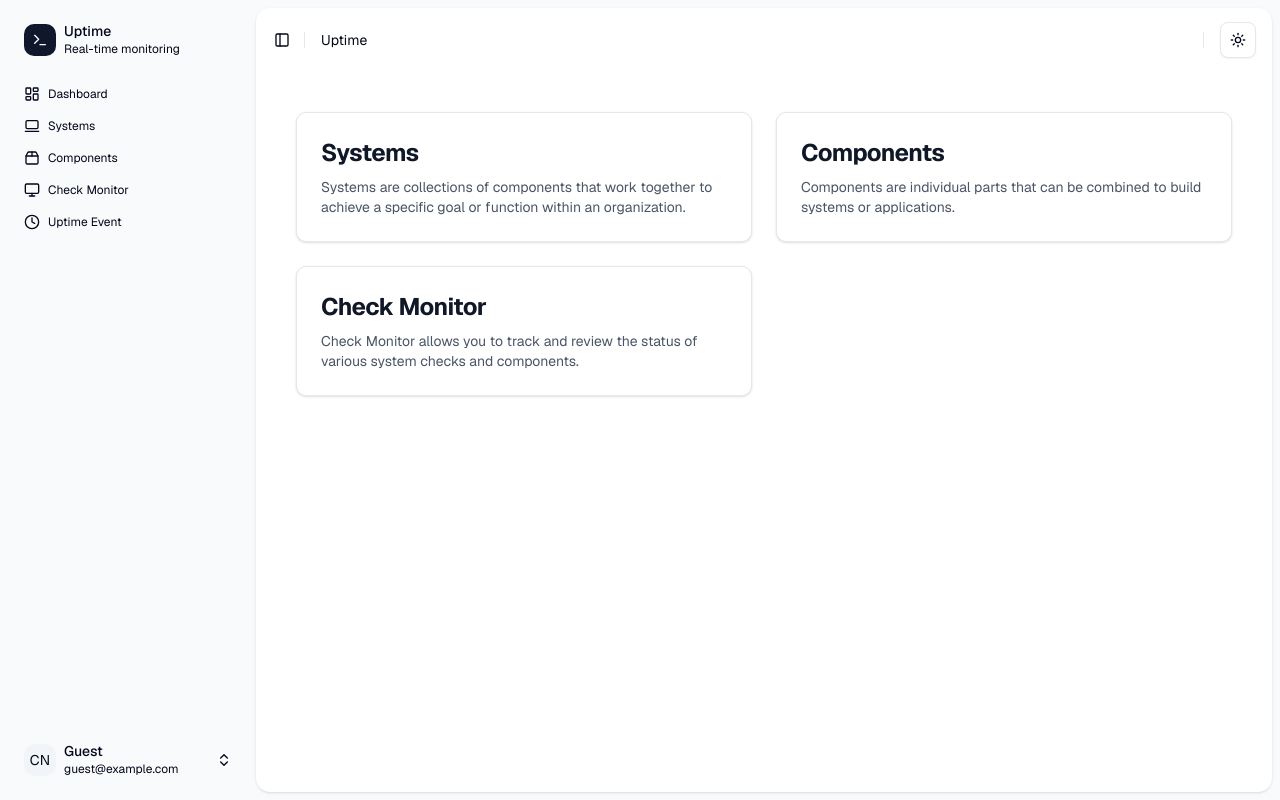
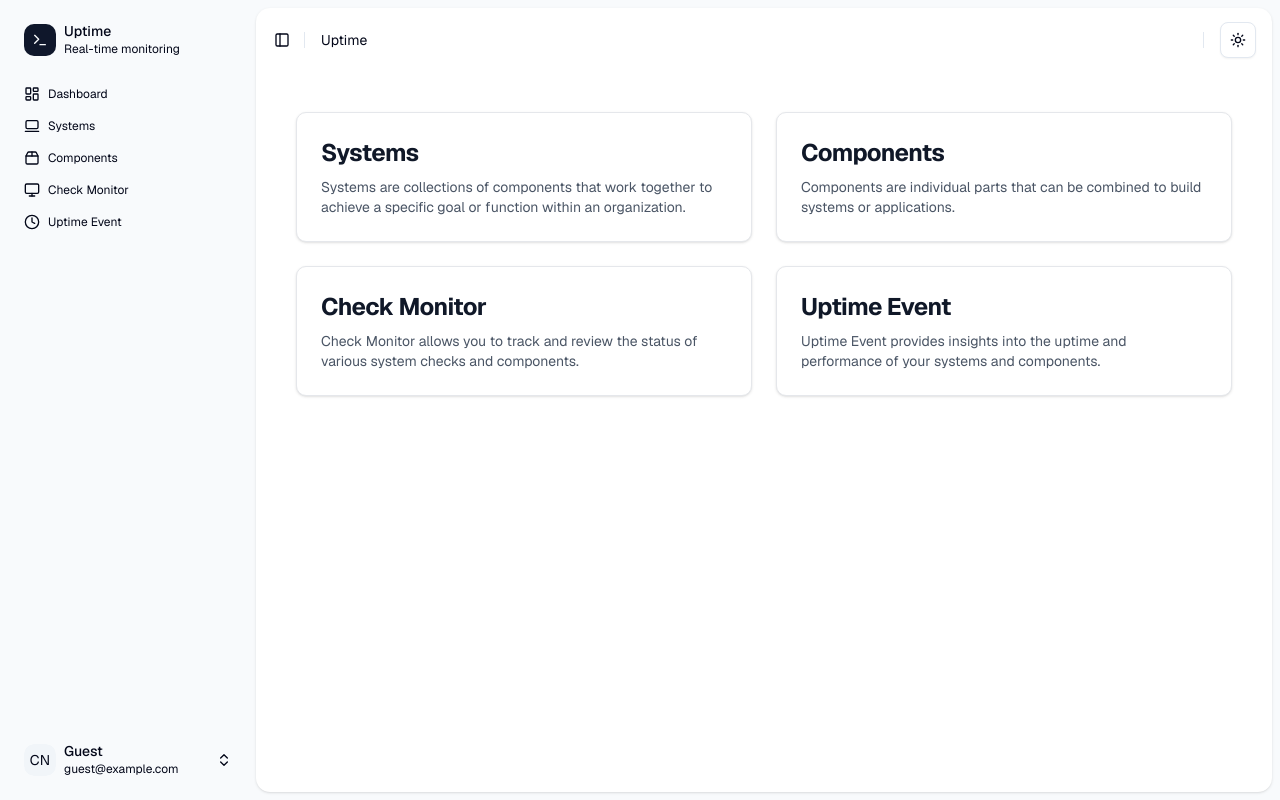
Before and after one commit to jenneracostadiaz/uptime-frontend, a Next.js app: page / in a window 1280 px wide. Built offline with nearby package versions, Linux system fonts and the light colour scheme.

Commit message:
feat: add Uptime Event link to the main page

```diff
--- a/src/app/(dashboard)/page.tsx
+++ b/src/app/(dashboard)/page.tsx
@@ -29,6 +29,13 @@ export default async function Home() {
                         Check Monitor allows you to track and review the status of various system checks and components.
                     </p>
                 </a>
+                <a href="/uptime-event"
+                   className="block p-6 bg-white border border-gray-200 rounded-lg shadow-sm hover:bg-gray-100 dark:bg-gray-800 dark:border-gray-700 dark:hover:bg-gray-700">
+                    <h5 className="mb-2 text-2xl font-bold tracking-tight text-gray-900 dark:text-white">Uptime Event</h5>
+                    <p className="mt-2 text-sm text-gray-600 dark:text-gray-300">
+                        Uptime Event provides insights into the uptime and performance of your systems and components.
+                    </p>
+                </a>
             </div>
         </>
     );
```
